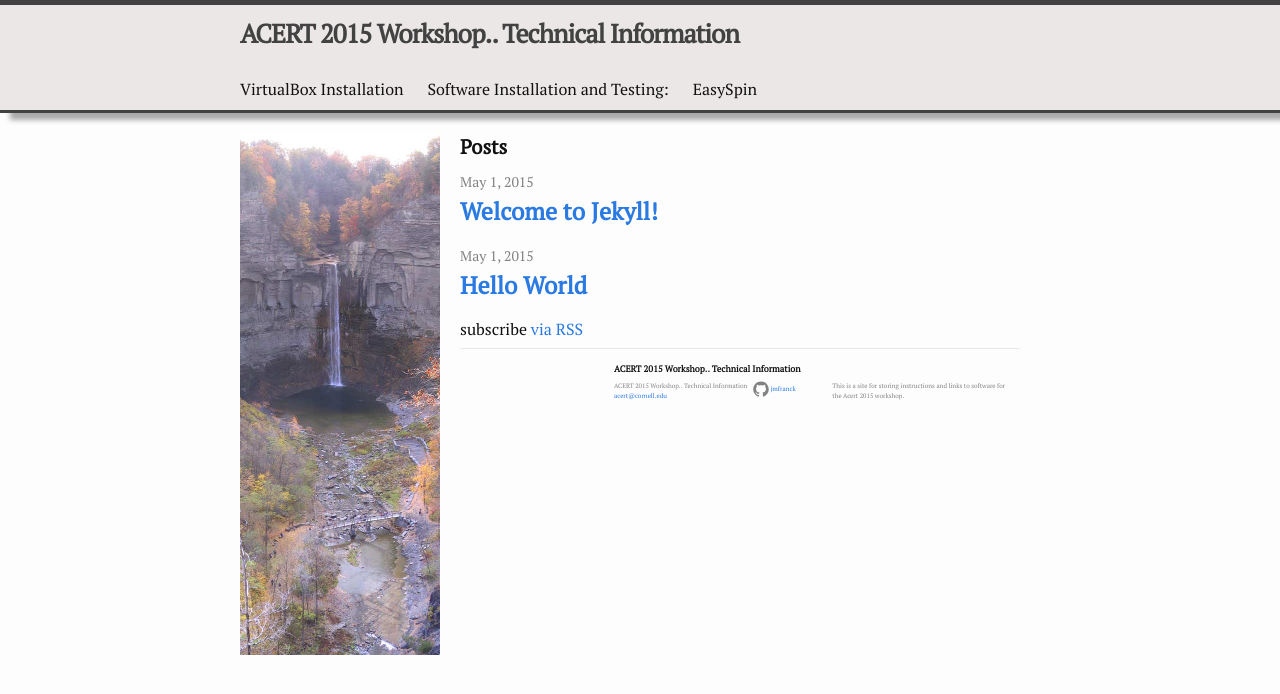
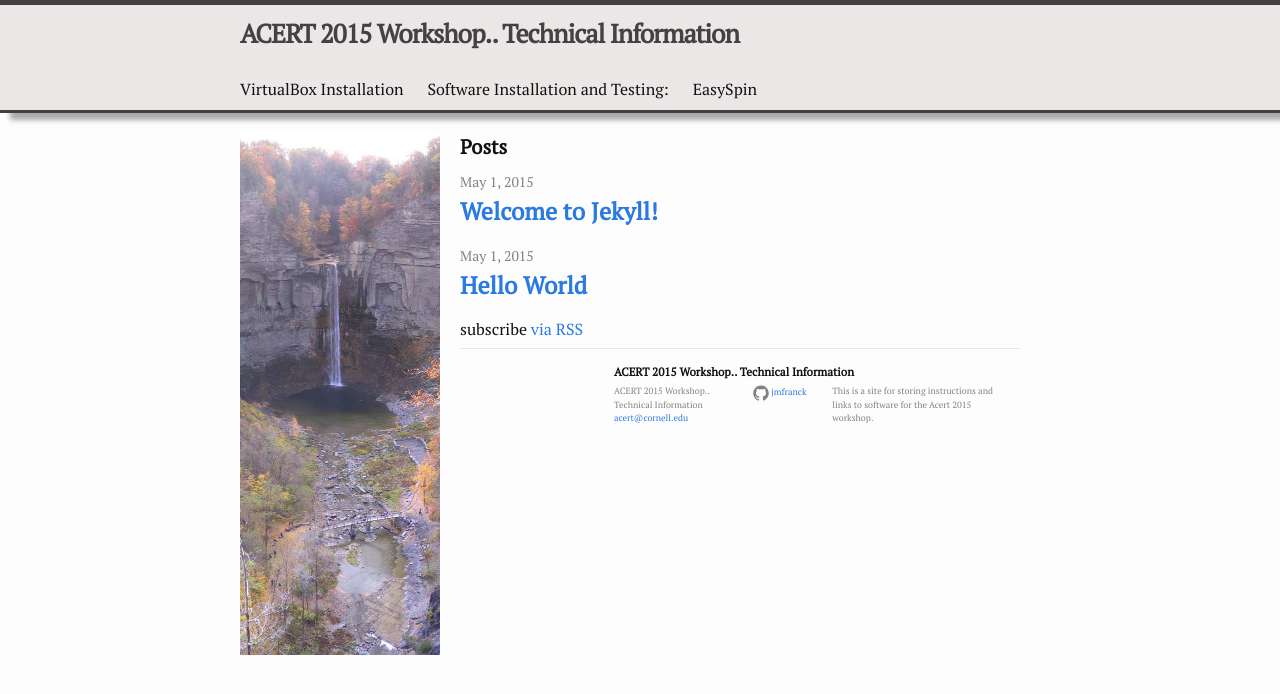
Before and after one commit to jmfranck/acert.github.io, a Jekyll site: the page built from index.html, in a window 1280 px wide. Shown: the top 694 px of the page. Built offline with Jekyll 4.4.1, drawn with Linux system fonts in a browser that asks for light colours; Markdown is read by kramdown in place of the engine named in the settings.

Commit message:
and change those slightly

```diff
--- a/_sass/_layout.scss
+++ b/_sass/_layout.scss
@@ -107,7 +107,7 @@
 
 .footer-heading {
     font-size: 18px;
-    font-size: 0.7vw;
+    font-size: 0.9vw;
     margin-bottom: $spacing-unit / 2;
 }
 
@@ -119,7 +119,7 @@
 
 .footer-col-wrapper {
     font-size: 15px;
-    font-size: 0.5vw;
+    font-size: 0.7vw;
     color: $grey-color;
     margin-left: -$spacing-unit / 2;
     @extend %clearfix;
```
